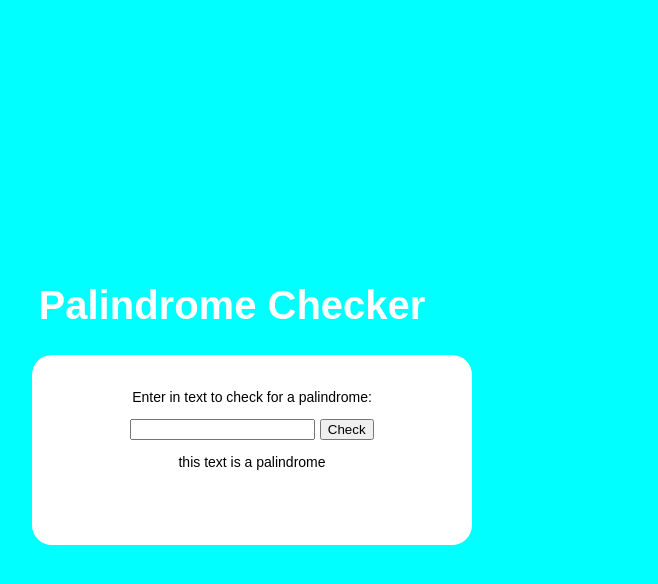
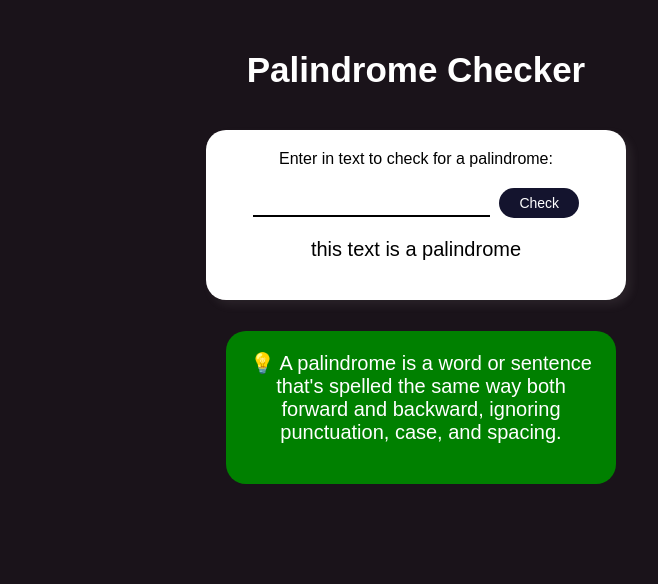
Before and after one commit to usmanmasud/Palindrome-checker, a plain HTML site: page index.html in a window 1280 px wide. Shown: the whole page, without its empty margins (224-882 px from the left). Drawn offline with Linux system fonts and the light colour scheme.

Commit message:
styles upadated

```diff
--- a/index.html
+++ b/index.html
@@ -17,6 +17,11 @@
             <button id="check-btn">Check</button>
             <p id="result">this text is a palindrome</p>
         </form>
+
+        <div id="info">
+            <P>💡 A palindrome is a word or sentence that's spelled the same way both forward and backward, ignoring punctuation, case,
+            and spacing.</P>
+        </div>
     </div>
 </body>
 
--- a/styles.css
+++ b/styles.css
@@ -1,31 +1,66 @@
 body {
   margin: 0;
+  padding: 10px;
   box-sizing: border-box;
-  background-color: aqua;
+  background-color: rgb(26, 19, 26);
   text-align: center;
-  padding: 20%;
   font-family: sans-serif
 }
 
 h1 {
   font-weight: bold;
   color: white;
-  font-size: 40px;
-  width: 400px
+  font-size: 35px;
+  margin: auto;
+  padding: 40px;
 }
 
 .palindrome {
   background-color: white;
-  width: 400px;
-  height: 150px;
+  width: 380px;
+  height: 130px;
   padding: 20px;
-  border-radius: 20px
+  border-radius: 20px;
+  margin: 0 auto;
+  box-shadow: 5px 5px 10px rgba(184, 173, 181, 0.1);
 }
 
 p {
-  font-size: 14px
+  font-size: 16px;
+  margin-top: 0;
+  margin-bottom: 20px;
 }
 
 input {
-  padding: px
+  padding: 4px 30px;
+  border: none;
+  border-bottom: 2px solid;
 }
+
+button {
+    margin-left: 5px;
+    font-size: 14px;
+    padding: 7px 20px;
+    border-radius: 50px;
+    border: none;
+    color: white;
+    background-color: rgb(20, 20, 46);
+}
+
+#result {
+    font-size: 20px;
+    padding: 20px;
+}
+
+#info {
+    padding: 20px;
+    background-color: green;
+    color: white;
+    border-radius: 20px;
+    margin: 50px auto;
+    width: 350px;
+}
+
+#info p {
+    font-size: 20px;
+}
```
